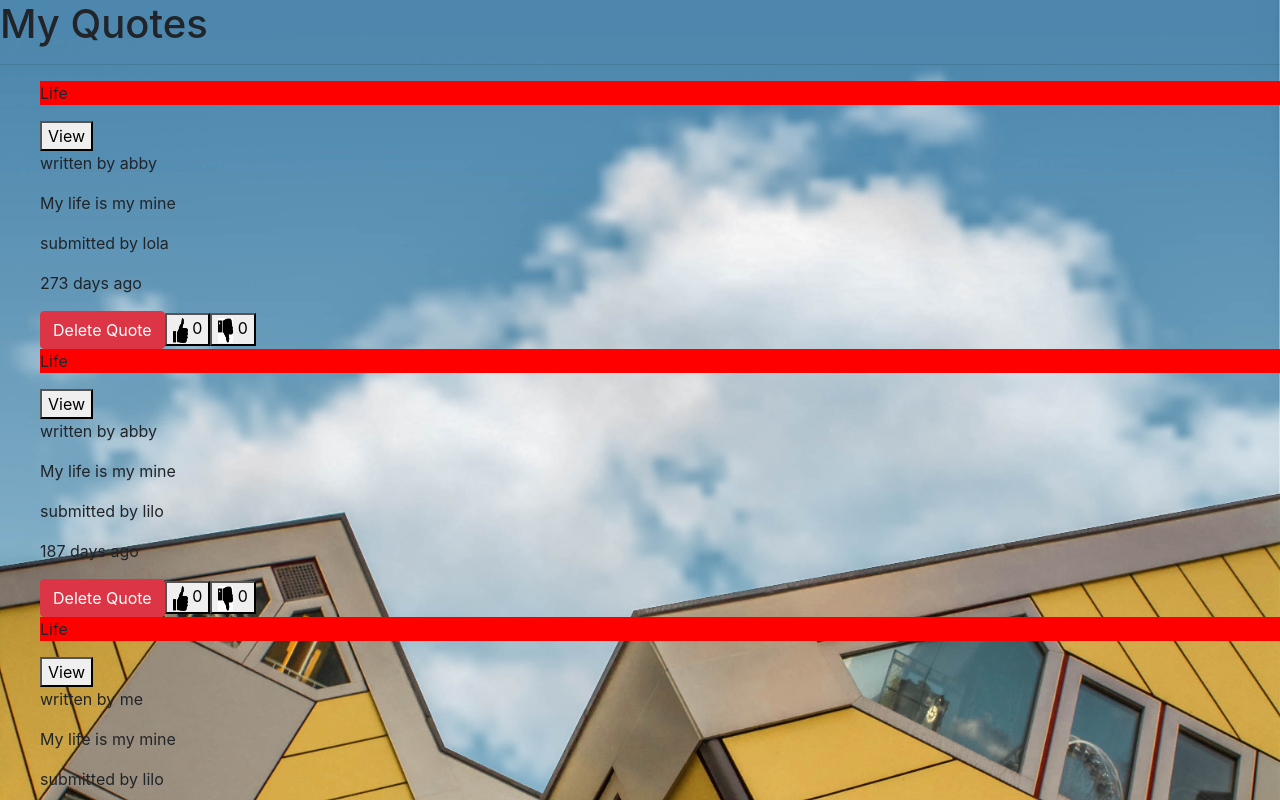
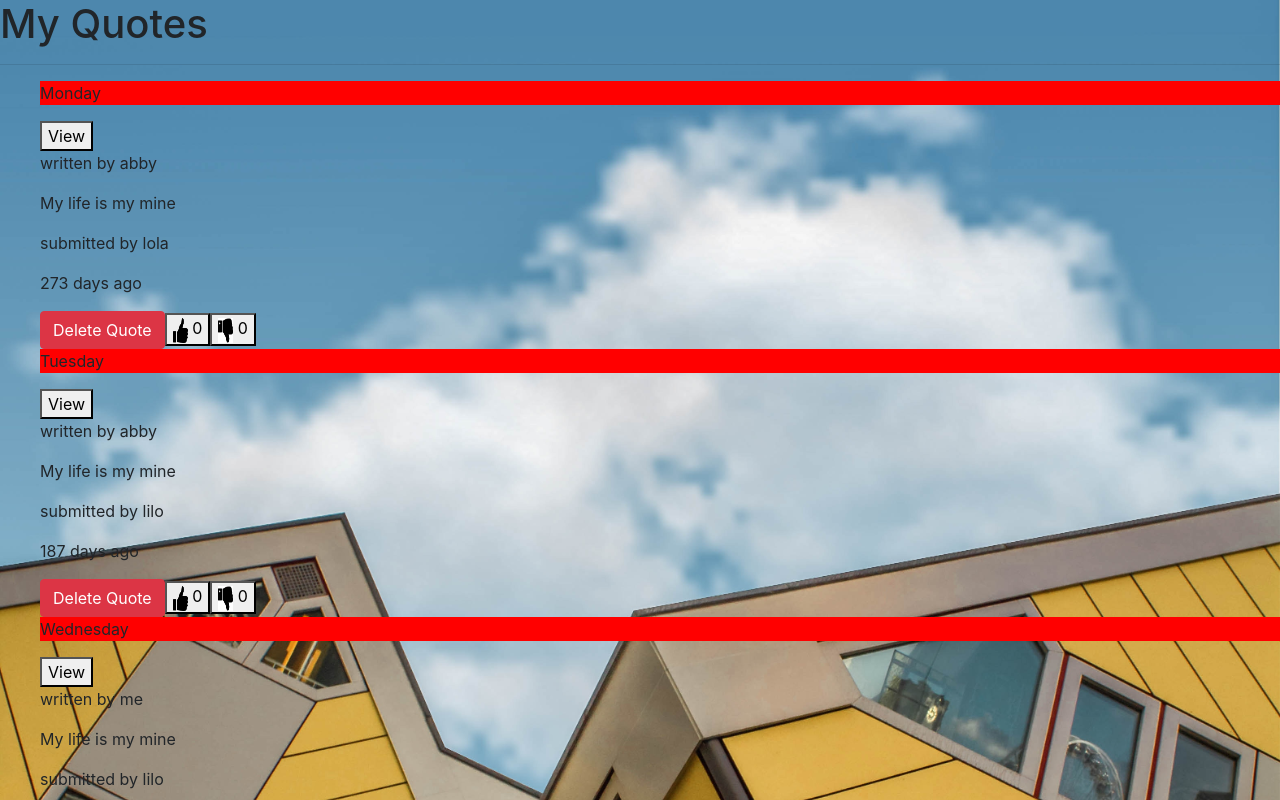
Before and after one commit to joyjoie/quotes, an Angular app in the folder quotes/: page / in a window 1280 px wide. Shown: the top 800 px of the page. Built offline with nearby package versions, Linux system fonts and the light colour scheme.

Commit message:
array element in quote-description added

```diff
--- a/quotes/src/app/quote-description/quote-description.component.ts
+++ b/quotes/src/app/quote-description/quote-description.component.ts
@@ -9,9 +9,9 @@ import { Quote } from '../quote'
 export class QuoteDescriptionComponent implements OnInit {
 
   quotes =[
-     new Quote (1,'Life','My life is my mine',' written by abby',new Date(2018,3,14),'submitted by lola'),
-     new Quote (2,'Life','My life is my mine',' written by abby',new Date(2018,6,9) ,"submitted by lilo"),
-     new Quote (3,'Life','My life is my mine',' written by me',new Date(2018,7,12),"submitted by lilo"),
+     new Quote (1,'Monday','My life is my mine',' written by abby',new Date(2018,3,14),'submitted by lola'),
+     new Quote (2,'Tuesday','My life is my mine',' written by abby',new Date(2018,6,9) ,"submitted by lilo"),
+     new Quote (3,'Wednesday','My life is my mine',' written by me',new Date(2018,7,12),"submitted by lilo"),
      new Quote (4,'Life','My life is my mine',' written by ivy',new Date(2018,4,18),"submitted by lilo"),
      new Quote (5,'Life','My life is my mine',' written by caro',new Date(2018,2,14),"submitted by lilo"),
      new Quote (6,'Life','My life is my mine',' written by abby',new Date(2018,11,14),"submitted by lilo"),
```
